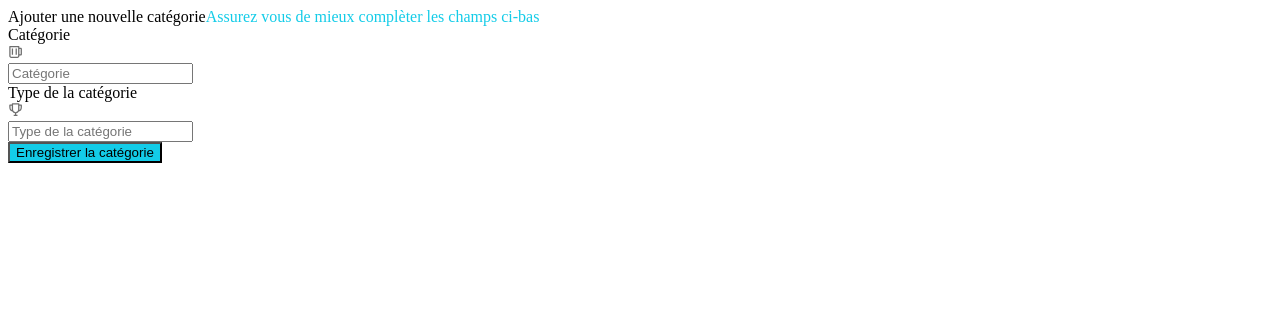
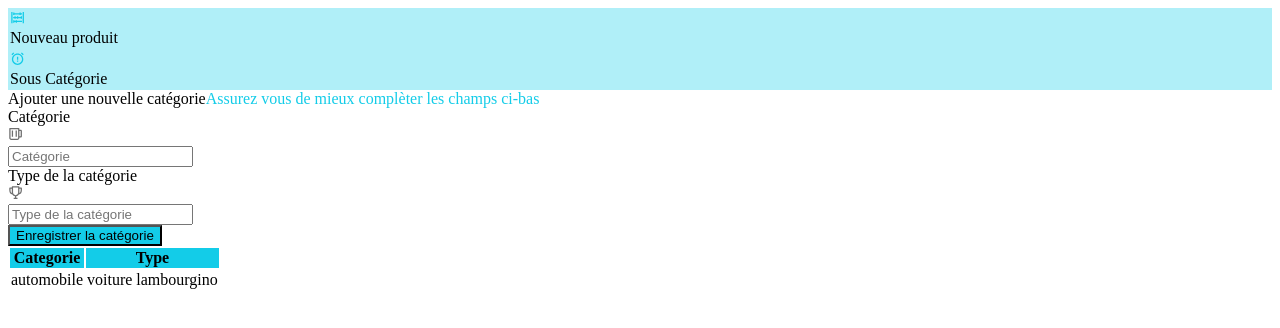
Before and after one commit to Scfim/ozark, a Next.js app: page /category/Category in a window 1280 px wide. Shown: the top 328 px of the page. Built offline with nearby package versions, Linux system fonts and the light colour scheme.

Commit message:
add provider waiting for back app

```diff
--- a/pages/category/Category.jsx
+++ b/pages/category/Category.jsx
@@ -1,11 +1,16 @@
-import React, { useState } from 'react'
-import { BiBeer, BiTrophy, BiAddToQueue } from 'react-icons/bi';
+import React, { useEffect, useState } from 'react'
+import { BiBeer, BiTrophy, BiAddToQueue, BiAbacus, BiAlarmExclamation } from 'react-icons/bi';
 import { Input } from '../../components/s/input'
 import { Button, ButtonIcon } from '../../components/s/button'
 import style from '../../styles/App.module.css'
+import Router from 'next/router'
 
 
 const Caterory = ({ state }) => {
+
+     useEffect(() => {
+          GetCategory()
+     }, [])
 
      const [category, setCategory] = useState("");
      const onSetcategory = (e) => {
@@ -16,16 +21,52 @@ const Caterory = ({ state }) => {
           setTypecategory(e.target.value);
      };
 
-     function AddCategory() {     }
+     const [dataCategory, setDataCategory] = useState([])
+     function GetCategory() {
+          const data = {
+               category: "automobile",
+               type: "voiture lambourgino"
+          }
+          setDataCategory([data])
 
-     return <div className={`${state} flex flex-row justify-center items-start w-full h-screen`}>
-          <div className={`flex flex-col`}>
+     }
+     function AddCategory() { }
+
+     return <div className={`${state} flex flex-row justify-center items-start w-full h-screen `}>
+          <div className={`flex flex-col  `}>
+               <div className={` flex ml-14`}>
+                    <div className={`w-44 mt-8 `}>
+                         <ButtonIcon text={'Nouveau produit'} event={() => Router.push("/product/add")} icon={<BiAbacus size="0.95rem" className={`${style.text}  mx-1 group-hover:text-white `} />} />
+                    </div>
+                    <div className={`w-44 mt-8`}>
+                         <ButtonIcon text={'Sous Catégorie'} event={() => Router.push("/product/add")} icon={<BiAlarmExclamation size="0.95rem" className={`${style.text}  mx-1 group-hover:text-white `} />} />
+                    </div>
+               </div>
                <label htmlFor="" className={`mx-16 text-xl font-bold my-1`}>Ajouter une nouvelle catégorie</label>
                <label htmlFor="" className={`mx-16 text-sm mt-1 mb-5 ${style.text} `}>Assurez vous de mieux complèter les champs ci-bas</label>
                <Input type="text" htmlFor="categoryId" name="category" label="Catégorie" event={onSetcategory} icon={<BiBeer size="0.95rem" />} />
                <Input type="text" htmlFor="designationId" name="designation" label="Type de la catégorie" event={onSetTypecategoty} icon={<BiTrophy size="0.95rem" />} />
                <Button text={'Enregistrer la catégorie'} event={() => AddCategory()} />
           </div>
+          <div className={`flex flex-row `}>
+               {
+                    dataCategory.map((value) => {
+                         return <div className={`mt-8`}>
+                              <table className={`border border-gray-200 w-96`}>
+                                   <tr className={`${style.bg}`}>
+                                        <th className={`border border-gray-200 text-white `}>Categorie</th>
+                                        <th className={`border border-gray-200 text-white`}>Type</th>
+                                   </tr >
+                                   <tr className={`border border-gray-200 `}>
+                                        <td className={`border border-gray-200 text-sm `}>{value.category}</td>
+                                        <td className={`border border-gray-200 text-sm`}>{value.type}</td>
+                                   </tr>
+                              </table>
+                         </div>
+                    })
+               }
+          </div>
+
      </div>
 }
 
```
Also changed, not shown: pages/providers/provider.jsx (added, +57 -0 lines).
